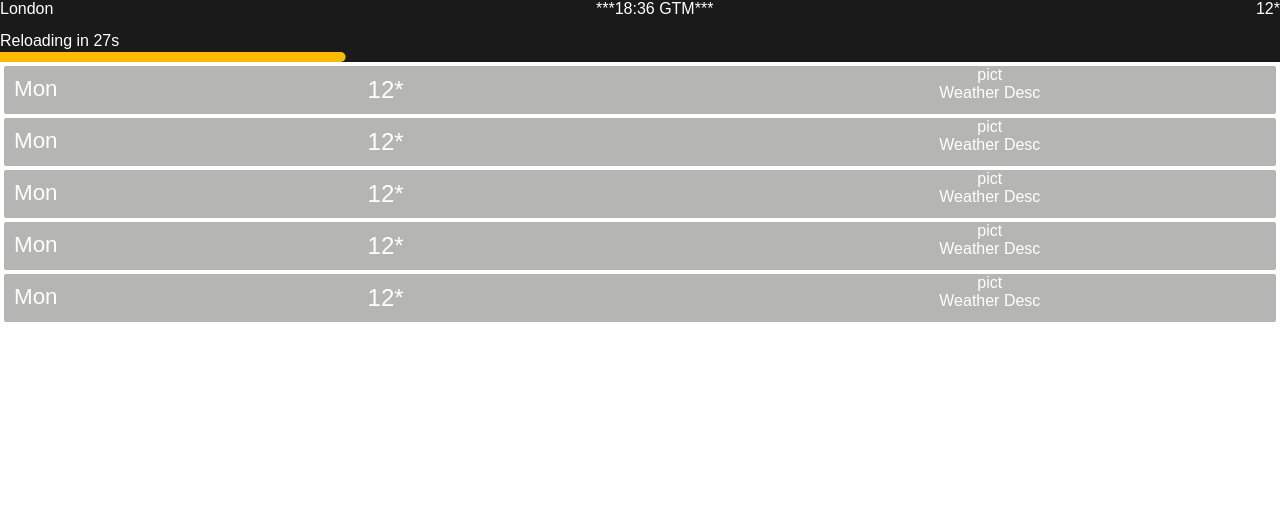
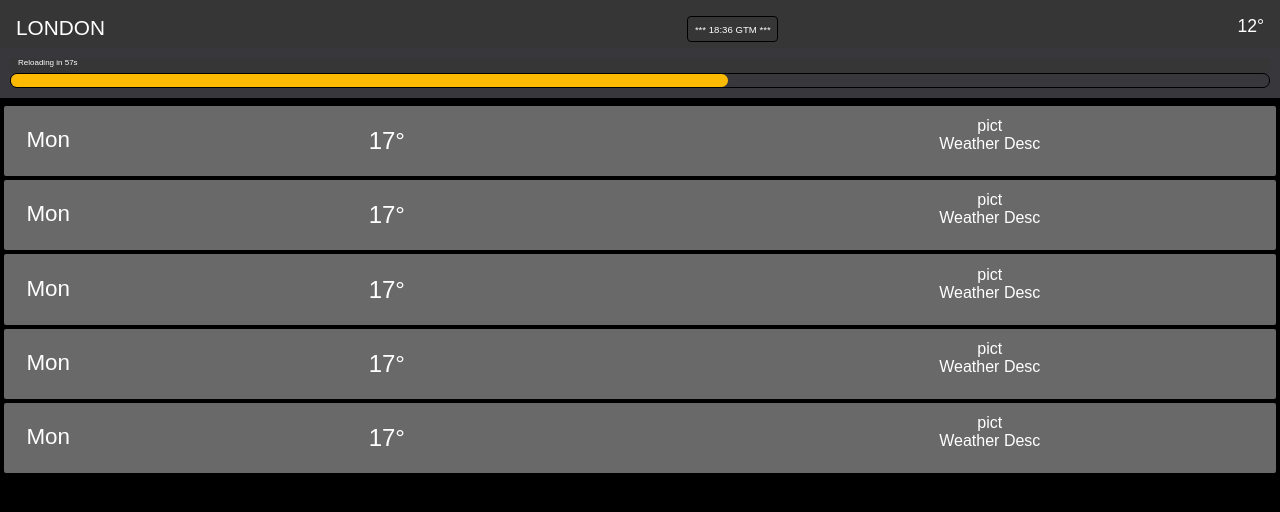
Before and after one commit to ShokadinuEU/realtime_weather_app, a React (Create React App) app: page / in a window 1280 px wide. Shown: the top 512 px of the page. Built offline with nearby package versions, Linux system fonts and the light colour scheme.

Commit message:
almost finish structure and style

```diff
--- a/src/App.css
+++ b/src/App.css
@@ -4,3 +4,6 @@
   box-sizing: border-box;
   font-family: sans-serif;
 }
+body {
+  background-color: #000;
+}
--- a/src/components/header/Header.js
+++ b/src/components/header/Header.js
@@ -1,16 +1,33 @@
 import React from 'react'
 import { makeStyles } from '@material-ui/core/styles';
 import Progress from './Progress'
+import { borderRadius } from '@material-ui/system';
 
 const useStyles = makeStyles({
   mainTopHeader: {
     order: '1',
-    backgroundColor: '#1a1a1a',
+    backgroundColor: '#363636',
     color: '#fff',
     display: 'flex',
     justifyContent: 'space-between',
-    height: '2em'
+    height: '2em',
+    padding: '1em',
+    paddingBottom: '2em',
   },
+  headerCity: {
+    fontSize: '1.3em',
+    width: '17%'
+  },
+  headerTime: {
+    border: '1px solid #000',
+    height: 'fit-content',
+    fontSize: '0.6em',
+    padding: '0.7em',
+    borderRadius: '4px'
+  },
+  headerCurrentWeather: {
+    fontSize: '1.1em'
+  }
 });
 
 
@@ -20,15 +37,15 @@ export default function Header() {
     <div className={classes.mainHeader}>
       <div className={classes.mainTopHeader}>
         <div className={classes.headerCity}>
-          <span>London</span>
+          <span>LONDON</span>
         </div>
         <div className={classes.headerTime}>
-          <span>***</span>
+          <span>*** </span>
           <span>18:36 GTM</span>
-          <span>***</span>
+          <span> ***</span>
         </div>
         <div className={classes.headerCurrentWeather}>
-          <span>12*</span>
+          <span>12&#176;</span>
         </div>
       </div>
       <Progress />
--- a/src/components/header/Progress.js
+++ b/src/components/header/Progress.js
@@ -18,24 +18,31 @@ const useStyles = makeStyles(theme => ({
     width: '100%',
     height: '10px',
     order: '3',
-    backgroundColor: '#1a1a1a',
+    backgroundColor: '#38373b',
     color: '#fff',
-    marginBottom: '1.5em',
+    marginBottom: '0.2em',
+    padding: '10px',
+    display: 'inline-table',
     '& p': {
-      backgroundColor: '#1a1a1a',
-      paddingBottom: '0.1em'
+      backgroundColor: '#363636',
+      paddingBottom: '0.8em',
+      paddingLeft: '1em',
+      fontSize: '0.5em',
     }
   },
   progressHeader: {
-    height: '10px',
-    backgroundColor: '#1a1a1a',
+    height: '15px',
+    backgroundColor: '#38373b',
     color: '#fff',
+    borderRadius: '7px',
+    width: '100%',
+    border: '1px solid black'
   }
 }));
 
 export default function LinearDeterminate() {
   const classes = useStyles();
-  const progressValue = 27
+  const progressValue = 57
   return (
     <div className={classes.rootHeader}>
       <p>Reloading in <span>{progressValue}</span>s</p>
--- a/src/components/history/HistoryByDay.js
+++ b/src/components/history/HistoryByDay.js
@@ -3,20 +3,23 @@ import { makeStyles } from '@material-ui/core/styles';
 
 const useStyles = makeStyles({
   mainDailyReport: {
-    backgroundColor: '#b5b5b3',
+    backgroundColor: '#696969',
     color: '#fff',
     display: 'flex',
     justifyContent: 'space-between',
     margin: '4px',
     borderRadius: '2px',
+    padding: '0.7em 0'
   },
   DailyReportDay: {
     fontSize: '1.4em',
-    padding: '10px'
+    padding: '10px',
+    paddingLeft: '1em'
   },
   DailyReportTemperature: {
     fontSize: '1.5em',
-    padding: '10px'
+    padding: '10px',
+    paddingLeft: '0'
   },
   DailyReportContition: {
     display: 'flex',
@@ -35,7 +38,7 @@ export default function HistoryByDay() {
           <span>Mon</span>
         </div>
         <div className={classes.DailyReportTemperature}>
-          <span>12*</span>
+          <span>17&#176;</span>
         </div>
         <div className={classes.DailyReportContition}>
           <span>pict</span>
--- a/src/components/history/HistoryMain.js
+++ b/src/components/history/HistoryMain.js
@@ -4,7 +4,7 @@ import { makeStyles } from '@material-ui/core/styles';
 
 const useStyles = makeStyles({
   mainDailyReport: {
-    backgroundColor: '#1a1a1a',
+    backgroundColor: '#363636',
     color: '#fff',
     display: 'flex',
   },
```
